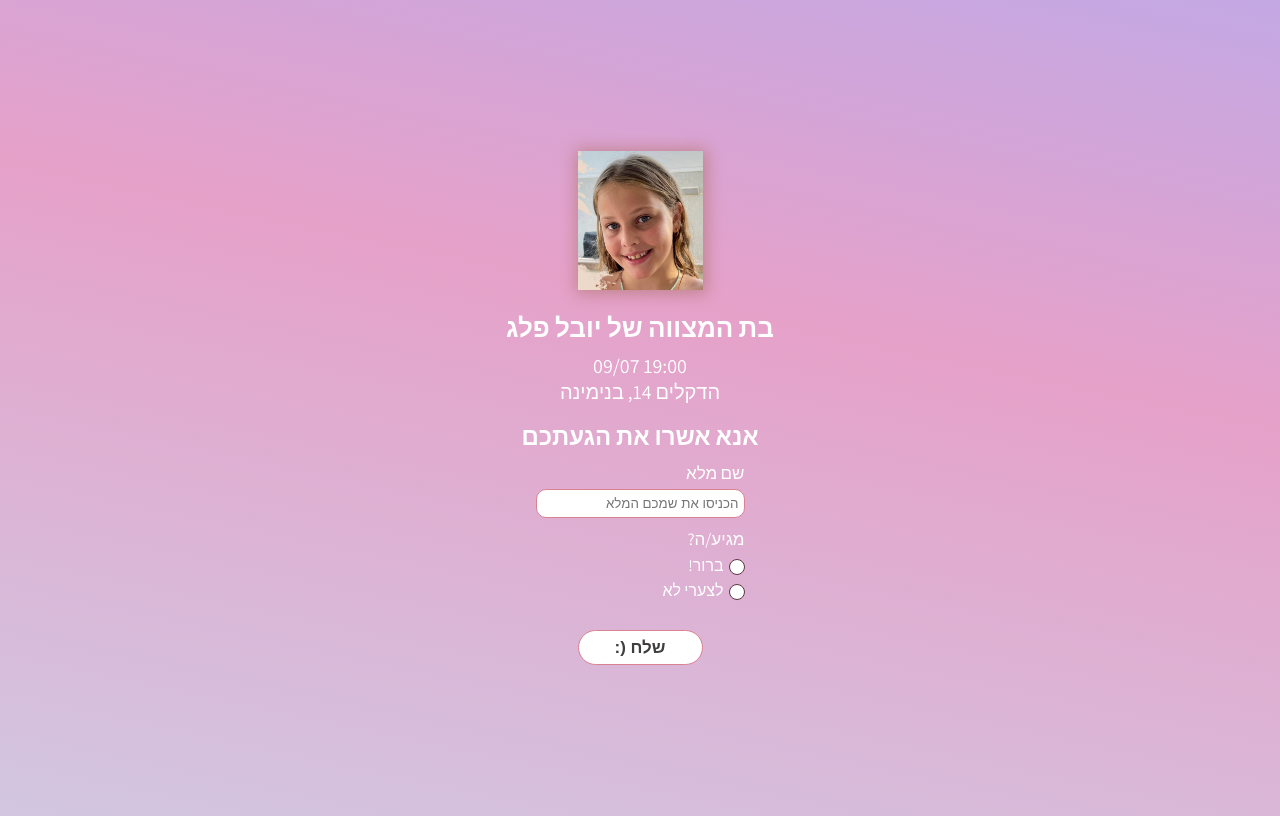
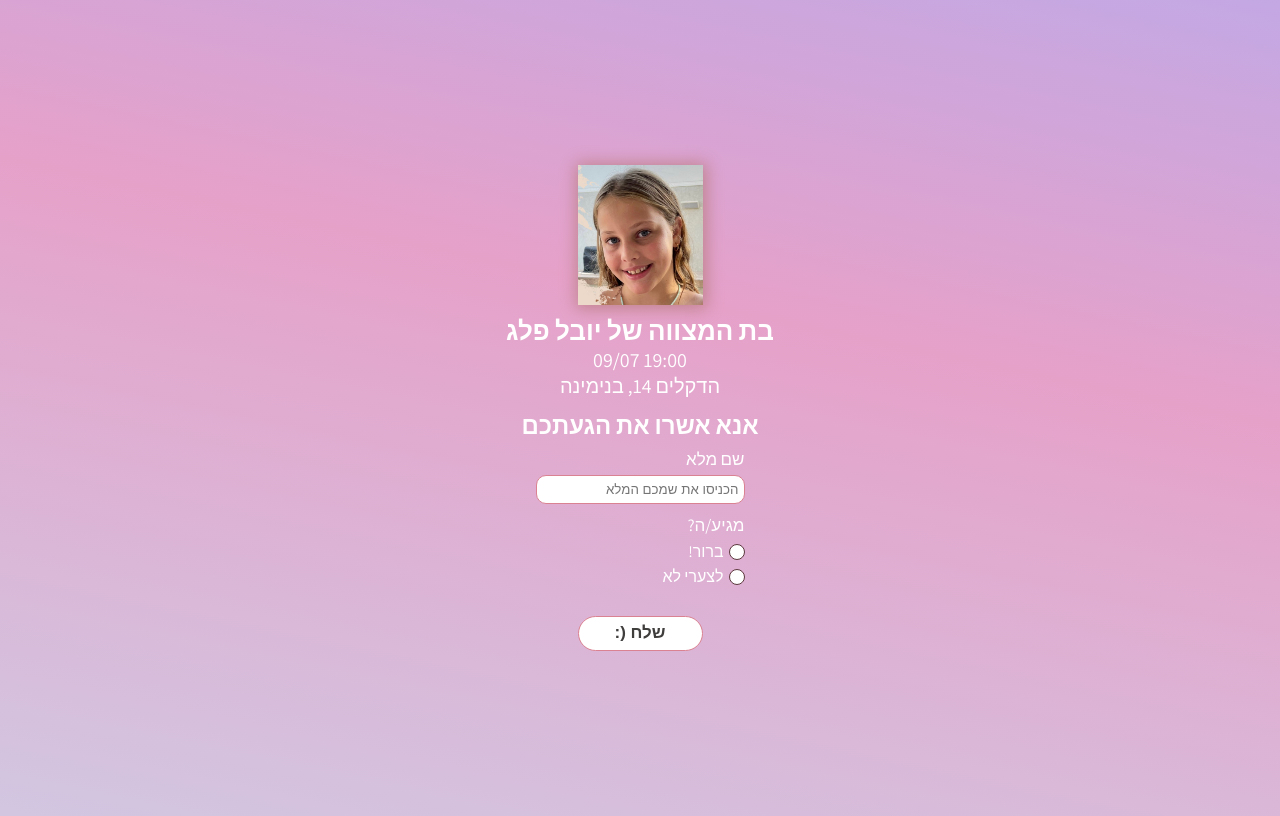
Before and after one commit to mayPeleg/yuval-peleg-12, an Angular app: page / in a window 1280 px wide. Built offline with nearby package versions, Linux system fonts and the light colour scheme.

Commit message:
change picture

```diff
--- a/src/app/app.component.scss
+++ b/src/app/app.component.scss
@@ -30,7 +30,7 @@ input {
 }
 
 .header {
-    margin: 20px 0px 9px 0px;
+    margin-top:8px;
     font-size: 26px;
     font-weight: bold;
 }
@@ -45,7 +45,7 @@ input {
 
 .title {
     font-size: 24px;
-    padding-top: 15px;
+    padding-top: 10px;
     font-weight: bold;
 }
 
@@ -54,7 +54,6 @@ input {
     flex-flow: column;
     justify-content: center;
     align-items: end;
-    padding-top: 3px;
 }
 
 .name-container {
```
